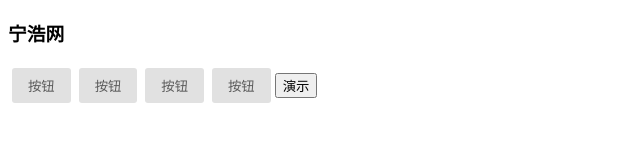
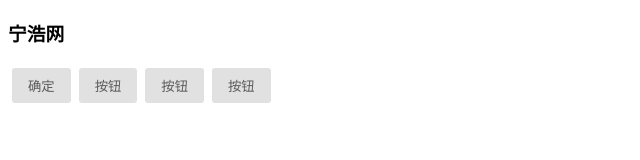
Before and after one commit to rockts/ninghao-vue, a Vue app: page / in a window 1280 px wide. Shown: the top 160 px of the page, without its empty margins (0-640 px from the left). Built offline with nearby package versions, Linux system fonts and the light colour scheme.

Commit message:
props：Vue 组件的属性

```diff
--- a/src/app/app.vue
+++ b/src/app/app.vue
@@ -1,15 +1,13 @@
 <template>
   <h3>{{ name }}</h3>
-  <AppButton></AppButton>
+  <AppButton text="确定"></AppButton>
   <AppButton />
   <app-button></app-button>
   <app-button />
-  <AppDemoButton />
 </template>
 
 <script>
 import AppButton from './components/app-button';
-import AppDemoButton from './components/app-demo-button';
 
 export default {
   data() {
@@ -18,7 +16,7 @@ export default {
     };
   },
 
-  components: { AppButton, AppDemoButton },
+  components: { AppButton },
 };
 </script>
 
--- a/src/app/components/app-button.vue
+++ b/src/app/components/app-button.vue
@@ -1,6 +1,17 @@
 <template>
-  <button class="button">按钮</button>
+  <button class="button">{{ text }}</button>
 </template>
+
+<script>
+export default {
+  props: {
+    text: {
+      type: String,
+      default: '按钮',
+    },
+  },
+};
+</script>
 
 <style scoped>
 .button {
--- a/src/app/components/app-demo-button.vue
+++ /dev/null
@@ -1,3 +0,0 @@
-<template>
-  <button class="button">演示</button>
-</template>
```
